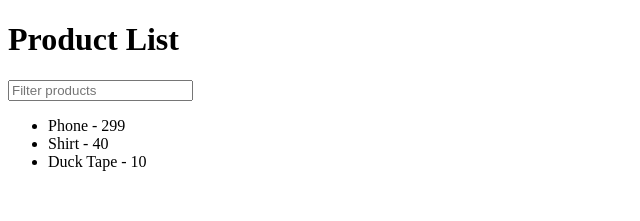
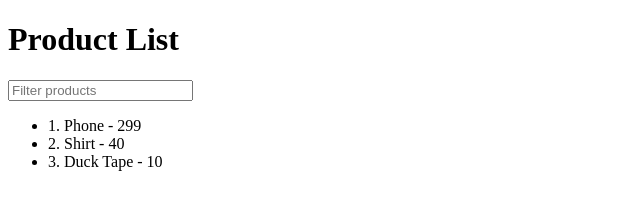
Before and after one commit to SnehaAnto/angularProject, an Angular app in the folder eMiniStore/: page / in a window 1280 px wide. Shown: the top 221 px of the page, without its empty margins (0-640 px from the left). Built offline with nearby package versions, Linux system fonts and the light colour scheme.

Commit message:
With and without indexing- sequential vs product IDs

```diff
--- a/eMiniStore/src/app/products/product-list/product-list.component.html
+++ b/eMiniStore/src/app/products/product-list/product-list.component.html
@@ -1,17 +1,20 @@
 <h1>Product List</h1>
 <input [(ngModel)]="filterText" placeholder="Filter products" />
-<ul>
+<!-- <ul>
     <li *ngFor="let product of filteredProducts()">{{ product.name }} - {{ product.price}}</li>
     <li *ngIf="filteredProducts().length === 0"> No products found.</li>
-</ul>
+</ul> -->
 
 <!-- using Signals and latest of Angular features like @for -->
-<!-- <ul>
-    @for (product of filteredProducts(); track product.id; let i=$index) {
-        <li>{{i+1}}. {{ product.name }} - {{ product.price }}</li>
+<ul>
+    <!-- @for (product of filteredProducts(); track product.id; let i=$index) {
+     <li> {{i+1}}. {{ product.name }} - {{ product.price }}</li>
+    } -->
+     @for (product of filteredProducts(); track product.id) {
+        <li>{{product.id}}. {{ product.name }} - {{ product.price }}</li>
     }
 
     @empty {
         <li>No products found.</li>
     }
-</ul> -->
+</ul>
```
